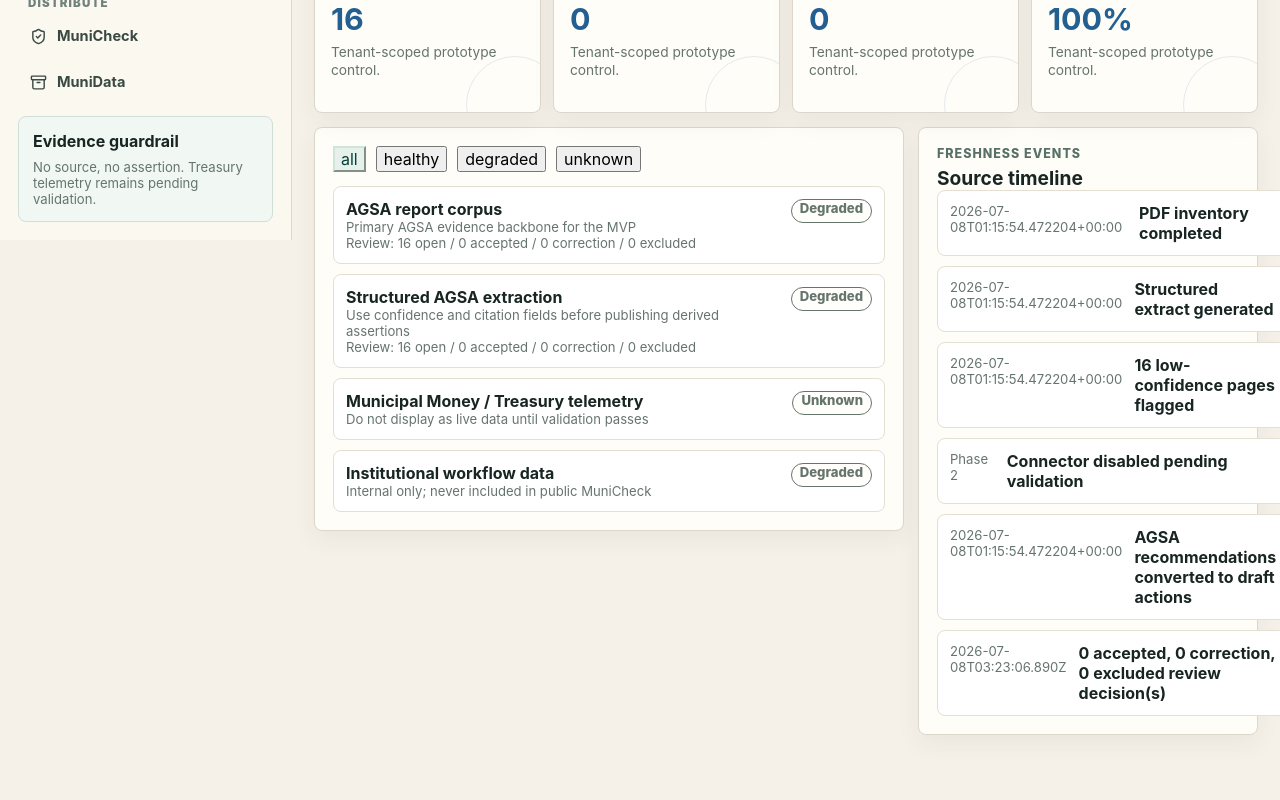
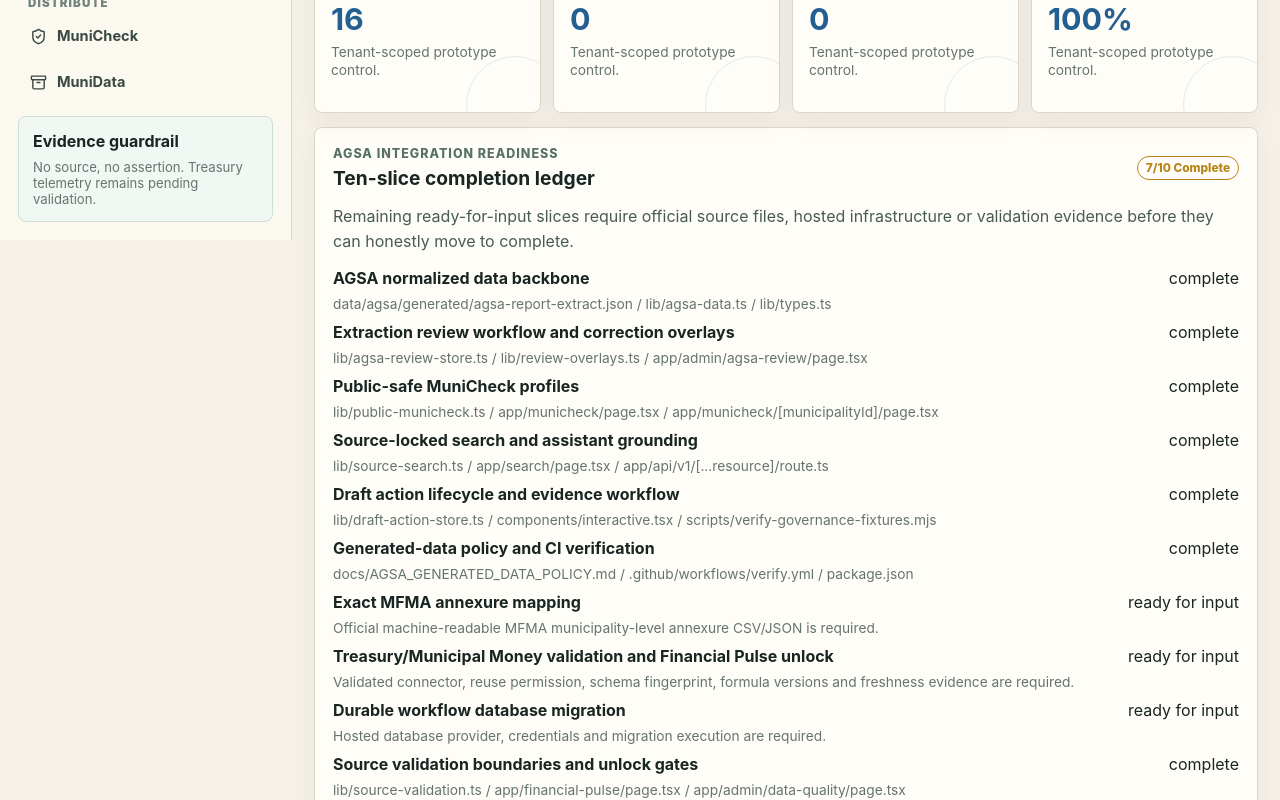
Before and after one commit to Mthaa77/MuniAccountability, a Next.js app: page /admin in a window 1280 px wide. Shown: the part 560-1360 px from the top of the page. Before the commit the page ends 1331 px from the top, so only its background shows below. Built offline with nearby package versions, Linux system fonts and the light colour scheme.

Commit message:
Add AGSA readiness ledger

```diff
--- a/app/admin/page.tsx
+++ b/app/admin/page.tsx
@@ -1,5 +1,6 @@
 import { AdminConsole, SourceHealthTabs } from "@/components/interactive";
 import { Badge, PageHeader } from "@/components/ui";
+import { agsaReadinessSummary } from "@/lib/agsa-readiness-ledger";
 import Link from "next/link";
 
 export default function AdminPage() {
@@ -25,6 +26,31 @@ export default function AdminPage() {
         <Link className="primary-link" href="/admin/data-quality">Open data quality dashboard</Link>
       </section>
       <AdminConsole />
+      <section className="panel wide">
+        <div className="panel-header">
+          <div>
+            <p className="eyeless">AGSA integration readiness</p>
+            <h2>Ten-slice completion ledger</h2>
+          </div>
+          <Badge tone={agsaReadinessSummary.productionReady ? "healthy" : "watch"}>
+            {agsaReadinessSummary.complete}/{agsaReadinessSummary.total} complete
+          </Badge>
+        </div>
+        <p className="lead">
+          Remaining ready-for-input slices require official source files, hosted infrastructure or validation evidence before they can honestly move to complete.
+        </p>
+        <div className="breakdown-list">
+          {agsaReadinessSummary.ledger.map((slice) => (
+            <article key={slice.id}>
+              <div>
+                <strong>{slice.title}</strong>
+                <span>{slice.status.replaceAll("_", " ")}</span>
+              </div>
+              <p>{slice.remainingDependency ?? slice.evidence.join(" / ")}</p>
+            </article>
+          ))}
+        </div>
+      </section>
       <SourceHealthTabs />
     </>
   );
--- a/app/api/v1/[...resource]/route.ts
+++ b/app/api/v1/[...resource]/route.ts
@@ -12,6 +12,7 @@ import { getPublicMuniCheckProfile, listPublicMuniCheckProfiles } from "@/lib/pu
 import { answerSourceLockedQuery, searchAgsaEvidence } from "@/lib/source-search";
 import { annexureValidation, sourceValidationSummary, treasuryValidation } from "@/lib/source-validation";
 import { workflowPersistence } from "@/lib/workflow-persistence";
+import { agsaReadinessSummary } from "@/lib/agsa-readiness-ledger";
 
 export const runtime = "nodejs";
 export const dynamic = "force-dynamic";
@@ -305,6 +306,10 @@ export async function GET(request: Request, context: Context) {
     return NextResponse.json(apiResponse(workflowPersistence));
   }
 
+  if (family === "readiness") {
+    return NextResponse.json(apiResponse(agsaReadinessSummary));
+  }
+
   if (family === "compare") {
     return NextResponse.json(apiResponse(apiDatasets.municipalities.slice(0, 4)));
   }
--- a/lib/agsa-data.ts
+++ b/lib/agsa-data.ts
@@ -590,6 +590,7 @@ export const muniDataEndpoints = [
   { method: "POST", path: "/v1/actions/drafts/{id}/transition", access: "Institutional", description: "Record an auditable draft action status transition with reviewer and reason." },
   { method: "POST", path: "/v1/actions/drafts/{id}/evidence", access: "Institutional", description: "Attach an evidence reference to a draft action and move it into evidence-submitted state where appropriate." },
   { method: "GET", path: "/v1/workflow/persistence", access: "Institutional", description: "Current workflow persistence provider, durability limitations and database migration gates." },
+  { method: "GET", path: "/v1/readiness", access: "Institutional", description: "Ten-slice AGSA integration readiness ledger with evidence, verification commands and external dependencies." },
   { method: "GET", path: "/v1/validation", access: "Institutional", description: "Validation summary for exact-annexure and Treasury/Municipal Money unlock gates." },
   { method: "GET", path: "/v1/validation/annexures", access: "Institutional", description: "MFMA annexure mapping gates and unresolved municipality outcome mappings." },
   { method: "GET", path: "/v1/validation/treasury", access: "Institutional", description: "Treasury/Municipal Money source, reuse, schema, formula and freshness gates before Financial Pulse unlock." },
--- /dev/null
+++ b/lib/agsa-readiness-ledger.ts
@@ -0,0 +1,147 @@
+import { annexureValidation, treasuryValidation } from "./source-validation";
+import { workflowPersistence } from "./workflow-persistence";
+
+export type ReadinessStatus = "complete" | "ready_for_input" | "blocked_external";
+
+export type AgsaReadinessSlice = {
+  id: string;
+  title: string;
+  status: ReadinessStatus;
+  evidence: string[];
+  verification: string[];
+  remainingDependency?: string;
+};
+
+export const agsaReadinessLedger: AgsaReadinessSlice[] = [
+  {
+    id: "agsa_data_backbone",
+    title: "AGSA normalized data backbone",
+    status: "complete",
+    evidence: [
+      "data/agsa/generated/agsa-report-extract.json",
+      "lib/agsa-data.ts",
+      "lib/types.ts"
+    ],
+    verification: ["npm run test:agsa-fixtures", "npm run build"]
+  },
+  {
+    id: "review_workflow",
+    title: "Extraction review workflow and correction overlays",
+    status: "complete",
+    evidence: [
+      "lib/agsa-review-store.ts",
+      "lib/review-overlays.ts",
+      "app/admin/agsa-review/page.tsx"
+    ],
+    verification: ["npm run test:governance-fixtures", "npm run build"]
+  },
+  {
+    id: "public_municheck",
+    title: "Public-safe MuniCheck profiles",
+    status: "complete",
+    evidence: [
+      "lib/public-municheck.ts",
+      "app/municheck/page.tsx",
+      "app/municheck/[municipalityId]/page.tsx"
+    ],
+    verification: ["npm run test:source-search-fixtures", "npm run build"]
+  },
+  {
+    id: "source_search_assistant",
+    title: "Source-locked search and assistant grounding",
+    status: "complete",
+    evidence: [
+      "lib/source-search.ts",
+      "app/search/page.tsx",
+      "app/api/v1/[...resource]/route.ts"
+    ],
+    verification: ["npm run test:source-search-fixtures", "npm run build"]
+  },
+  {
+    id: "draft_action_lifecycle",
+    title: "Draft action lifecycle and evidence workflow",
+    status: "complete",
+    evidence: [
+      "lib/draft-action-store.ts",
+      "components/interactive.tsx",
+      "scripts/verify-governance-fixtures.mjs"
+    ],
+    verification: ["npm run test:governance-fixtures", "npm run build"]
+  },
+  {
+    id: "generated_data_policy_ci",
+    title: "Generated-data policy and CI verification",
+    status: "complete",
+    evidence: [
+      "docs/AGSA_GENERATED_DATA_POLICY.md",
+      ".github/workflows/verify.yml",
+      "package.json"
+    ],
+    verification: ["npm run verify"]
+  },
+  {
+    id: "exact_annexure_mapping",
+    title: "Exact MFMA annexure mapping",
+    status: annexureValidation.unresolvedCount === 0 ? "complete" : "ready_for_input",
+    evidence: [
+      "tools/import-mfma-annexures.py",
+      "data/agsa/generated/annexure-import-manifest.json",
+      "lib/annexure-overlays.ts"
+    ],
+    verification: ["npm run test:annexure-overlay", "npm run test:source-manifests"],
+    remainingDependency:
+      annexureValidation.unresolvedCount === 0
+        ? undefined
+        : "Official machine-readable MFMA municipality-level annexure CSV/JSON is required."
+  },
+  {
+    id: "treasury_financial_pulse",
+    title: "Treasury/Municipal Money validation and Financial Pulse unlock",
+    status: treasuryValidation.unlockEvaluation.unlocked ? "complete" : "ready_for_input",
+    evidence: [
+      "data/treasury/validation/municipal-money-validation-manifest.json",
+      "data/treasury/validation/financial-pulse-formulas.json",
+      "lib/treasury-validation.ts"
+    ],
+    verification: ["npm run test:treasury-validation", "npm run test:validation-gates"],
+    remainingDependency:
+      treasuryValidation.unlockEvaluation.unlocked
+        ? undefined
+        : "Validated connector, reuse permission, schema fingerprint, formula versions and freshness evidence are required."
+  },
+  {
+    id: "durable_workflow_store",
+    title: "Durable workflow database migration",
+    status: workflowPersistence.productionReady ? "complete" : "ready_for_input",
+    evidence: [
+      "db/workflow/001_workflow_persistence.sql",
+      "tools/build-workflow-backfill-manifest.mjs",
+      "docs/WORKFLOW_PERSISTENCE_MIGRATION.md"
+    ],
+    verification: ["npm run test:workflow-persistence", "npm run test:workflow-migration"],
+    remainingDependency:
+      workflowPersistence.productionReady
+        ? undefined
+        : "Hosted database provider, credentials and migration execution are required."
+  },
+  {
+    id: "source_validation_boundaries",
+    title: "Source validation boundaries and unlock gates",
+    status: "complete",
+    evidence: [
+      "lib/source-validation.ts",
+      "app/financial-pulse/page.tsx",
+      "app/admin/data-quality/page.tsx"
+    ],
+    verification: ["npm run test:validation-gates", "npm run build"]
+  }
+];
+
+export const agsaReadinessSummary = {
+  total: agsaReadinessLedger.length,
+  complete: agsaReadinessLedger.filter((slice) => slice.status === "complete").length,
+  readyForInput: agsaReadinessLedger.filter((slice) => slice.status === "ready_for_input").length,
+  blockedExternal: agsaReadinessLedger.filter((slice) => slice.status === "blocked_external").length,
+  productionReady: agsaReadinessLedger.every((slice) => slice.status === "complete"),
+  ledger: agsaReadinessLedger
+};
--- a/package.json
+++ b/package.json
@@ -7,7 +7,7 @@
     "build": "next build",
     "start": "next start -H 127.0.0.1 -p 3000",
     "typecheck": "tsc --noEmit",
-    "verify": "npm run test:agsa-fixtures && npm run test:governance-fixtures && npm run test:source-search-fixtures && npm run test:validation-gates && npm run test:source-manifests && npm run test:annexure-overlay && npm run test:treasury-validation && npm run test:workflow-persistence && npm run test:workflow-migration && npm run typecheck && npm run build",
+    "verify": "npm run test:agsa-fixtures && npm run test:governance-fixtures && npm run test:source-search-fixtures && npm run test:validation-gates && npm run test:source-manifests && npm run test:annexure-overlay && npm run test:treasury-validation && npm run test:workflow-persistence && npm run test:workflow-migration && npm run test:readiness-ledger && npm run typecheck && npm run build",
     "test:agsa-fixtures": "node scripts/verify-agsa-fixtures.mjs",
     "test:governance-fixtures": "node scripts/verify-governance-fixtures.mjs",
     "test:source-search-fixtures": "node scripts/verify-source-search-fixtures.mjs",
@@ -16,7 +16,8 @@
     "test:annexure-overlay": "node scripts/verify-annexure-overlay-contract.mjs",
     "test:treasury-validation": "node scripts/verify-treasury-validation.mjs",
     "test:workflow-persistence": "node scripts/verify-workflow-persistence.mjs",
-    "test:workflow-migration": "node scripts/verify-workflow-migration.mjs"
+    "test:workflow-migration": "node scripts/verify-workflow-migration.mjs",
+    "test:readiness-ledger": "node scripts/verify-readiness-ledger.mjs"
   },
   "dependencies": {
     "lucide-react": "^0.468.0",
```
Also changed, not shown: scripts/verify-readiness-ledger.mjs (added, +26 -0 lines).
